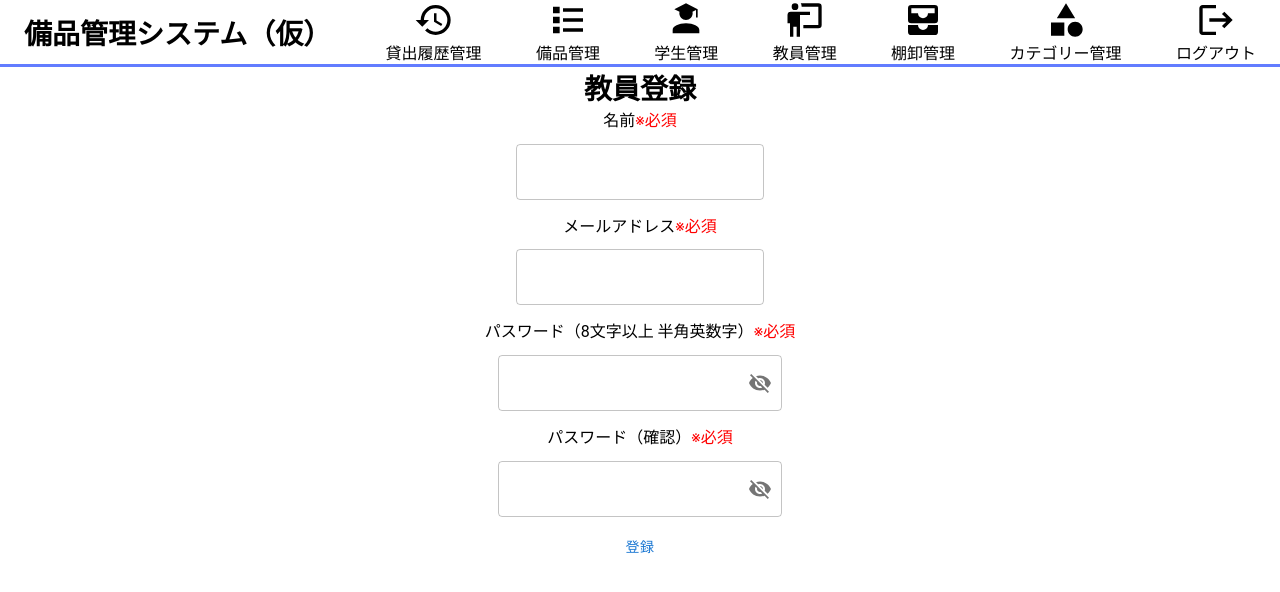
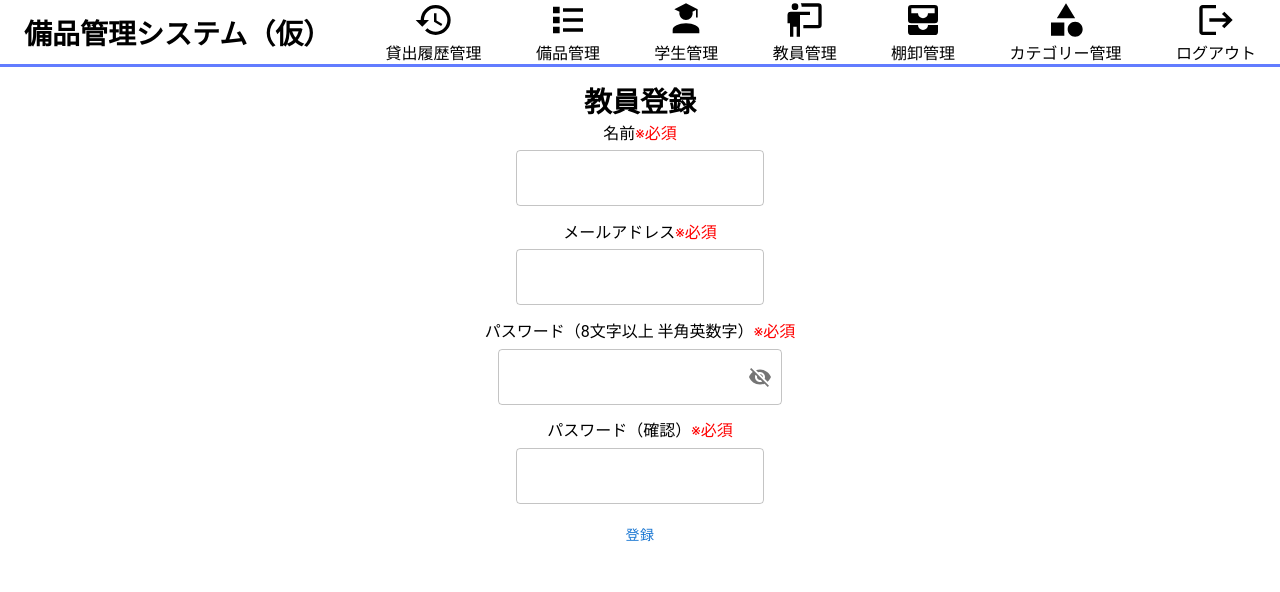
Before and after one commit to takumiTakahata/equipment_management_system, a React (Create React App) app in the folder app/: page / in a window 1280 px wide. Shown: the top 592 px of the page. Built offline with nearby package versions, Linux system fonts and the light colour scheme.

Commit message:
確認パスワードの目のicon消去

```diff
--- a/app/src/components/header.tsx
+++ b/app/src/components/header.tsx
@@ -2,7 +2,6 @@ import * as React from "react";
 import IconButton from "@mui/material/IconButton";
 import Menu from "@mui/material/Menu";
 import MenuItem from "@mui/material/MenuItem";
-// import MoreVertIcon from "@mui/icons-material/MoreVert"; 後で消す
 import Toolbar from "@mui/material/Toolbar";
 import "./header.css";
 import {
--- a/app/src/components/teacher_register.css
+++ b/app/src/components/teacher_register.css
@@ -7,6 +7,7 @@ h1 {
 .page_title {
   font-size: 28px;
   margin: 0;
+  margin-top: 1%;
 }
 
 .required_txt {
@@ -43,6 +44,6 @@ h1 {
 .mail_input,
 .pass_input,
 .passch_input {
-  margin-top: 1%;
+  margin-top: 0.5%;
   margin-bottom: 1%;
 }
--- a/app/src/components/teacher_register.tsx
+++ b/app/src/components/teacher_register.tsx
@@ -20,19 +20,8 @@ interface FormInputs {
 
 function TeacherRegister() {
   const [showPassword, setShowPassword] = React.useState(false);
-  //確認用パスワード
-  const [showPassword_C, setShowPassword_C] = React.useState(false);
-
   const handleClickShowPassword = () => setShowPassword((show) => !show);
   const handleMouseDownPassword = (
-    event: React.MouseEvent<HTMLButtonElement>
-  ) => {
-    event.preventDefault();
-  };
-
-  //確認用パスワード
-  const handleClickShowPassword_C = () => setShowPassword_C((show) => !show);
-  const handleMouseDownPassword_C = (
     event: React.MouseEvent<HTMLButtonElement>
   ) => {
     event.preventDefault();
@@ -138,19 +127,6 @@ function TeacherRegister() {
           <div className="passch_input">
             <OutlinedInput
               id="outlined-adornment-password_c"
-              type={showPassword_C ? "text" : "password"}
-              endAdornment={
-                <InputAdornment position="end">
-                  <IconButton
-                    aria-label="toggle password visibility"
-                    onClick={handleClickShowPassword_C}
-                    onMouseDown={handleMouseDownPassword_C}
-                    edge="end"
-                  >
-                    {showPassword_C ? <Visibility /> : <VisibilityOff />}
-                  </IconButton>
-                </InputAdornment>
-              }
               {...register("check_password", {
                 required: "パスワード（確認用）を入力してください",
                 validate: (value) => {
```
